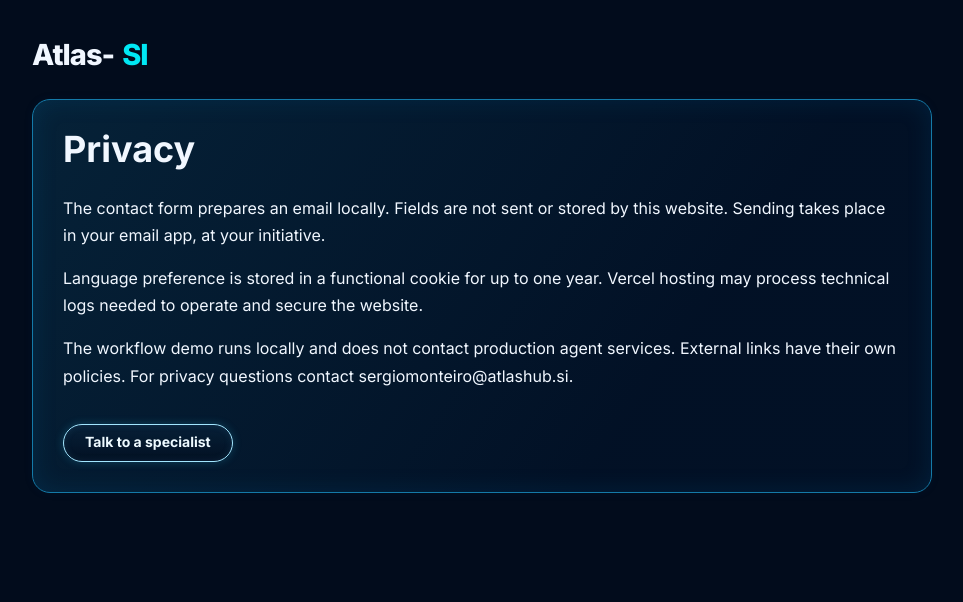
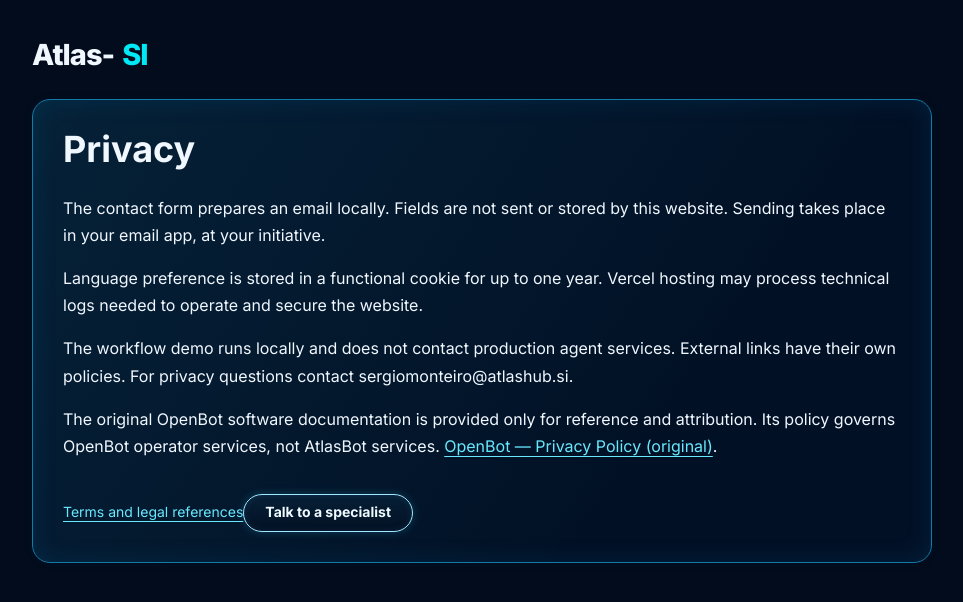
Before and after one commit to AtlasHub-Si/atlas-si-website, a Next.js app: page /en/privacy in a window 1280 px wide. Shown: the top 602 px of the page, without its empty margins (158-1121 px from the left). Built offline with nearby package versions, Linux system fonts and the light colour scheme.

Commit message:
docs(privacy): retain Atlas website privacy scope and cite original third-party policy

```diff
--- a/app/[locale]/privacy/page.tsx
+++ b/app/[locale]/privacy/page.tsx
@@ -9,5 +9,11 @@ const copy={
  fr:["Le formulaire prépare un e-mail localement. Les champs ne sont ni envoyés ni stockés par le site. L'envoi s'effectue dans votre application e-mail, à votre initiative.","La préférence de langue est conservée dans un cookie fonctionnel pendant un an maximum. L'hébergement Vercel peut traiter les journaux techniques nécessaires au fonctionnement et à la sécurité.","La démonstration fonctionne localement, sans contacter de services d'agents en production. Les liens externes ont leurs propres politiques. Questions : sergiomonteiro@atlashub.si."],
  es:["El formulario prepara un correo localmente. Los campos no se envían ni se almacenan en el sitio. El envío se realiza en tu aplicación de correo, por tu iniciativa.","La preferencia de idioma se guarda en una cookie funcional durante un máximo de un año. Vercel puede procesar los registros técnicos necesarios para operar y proteger el sitio.","La demostración se ejecuta localmente y no contacta servicios de agentes en producción. Los enlaces externos tienen sus propias políticas. Consultas: sergiomonteiro@atlashub.si."]
 };
+const provenance = {
+ pt: "A documentação original do software OpenBot é apresentada apenas como referência e atribuição. A respetiva política regula os serviços do operador OpenBot, não os serviços AtlasBot.",
+ en: "The original OpenBot software documentation is provided only for reference and attribution. Its policy governs OpenBot operator services, not AtlasBot services.",
+ fr: "La documentation d'origine OpenBot est fournie uniquement pour référence et attribution. Sa politique concerne les services de l'opérateur OpenBot, non les services AtlasBot.",
+ es: "La documentación original OpenBot se ofrece solo como referencia y atribución. Su política regula los servicios del operador OpenBot, no los servicios AtlasBot."
+} as const;
 export async function generateMetadata({params}:{params:Promise<{locale:string}>}):Promise<Metadata>{const{locale}=await params;if(!isLocale(locale))return{};return{title:atlasCopy[locale].privacy,alternates:{canonical:localePath(locale,"/privacy"),languages:alternateLanguages(locale,"/privacy")}};}
-export default async function Privacy({params}:{params:Promise<{locale:string}>}){const{locale}=await params;if(!isLocale(locale))notFound();const c=atlasCopy[locale];return <main className="atlas-v2 a-legal"><Link className="a-brand" href={localePath(locale,"/")}>Atlas-<em>SI</em></Link><article className="a-panel"><h1>{c.privacy}</h1>{copy[locale].map(p=><p key={p}>{p}</p>)}<a className="a-button a-outline" href="mailto:sergiomonteiro@atlashub.si">{c.contactCTA}</a></article></main>;}
+export default async function Privacy({params}:{params:Promise<{locale:string}>}){const{locale}=await params;if(!isLocale(locale))notFound();const c=atlasCopy[locale];return <main className="atlas-v2 a-legal"><Link className="a-brand" href={localePath(locale,"/")}>Atlas-<em>SI</em></Link><article className="a-panel"><h1>{c.privacy}</h1>{copy[locale].map(p=><p key={p}>{p}</p>)}<p>{provenance[locale]} <a href="https://openbot.run/privacy" rel="noopener noreferrer">OpenBot — Privacy Policy (original)</a>.</p><Link href={localePath(locale,"/terms")}>{locale==="pt"?"Termos e referências legais":locale==="fr"?"Conditions et références juridiques":locale==="es"?"Términos y referencias legales":"Terms and legal references"}</Link><a className="a-button a-outline" href="mailto:sergiomonteiro@atlashub.si">{c.contactCTA}</a></article></main>;}
```
